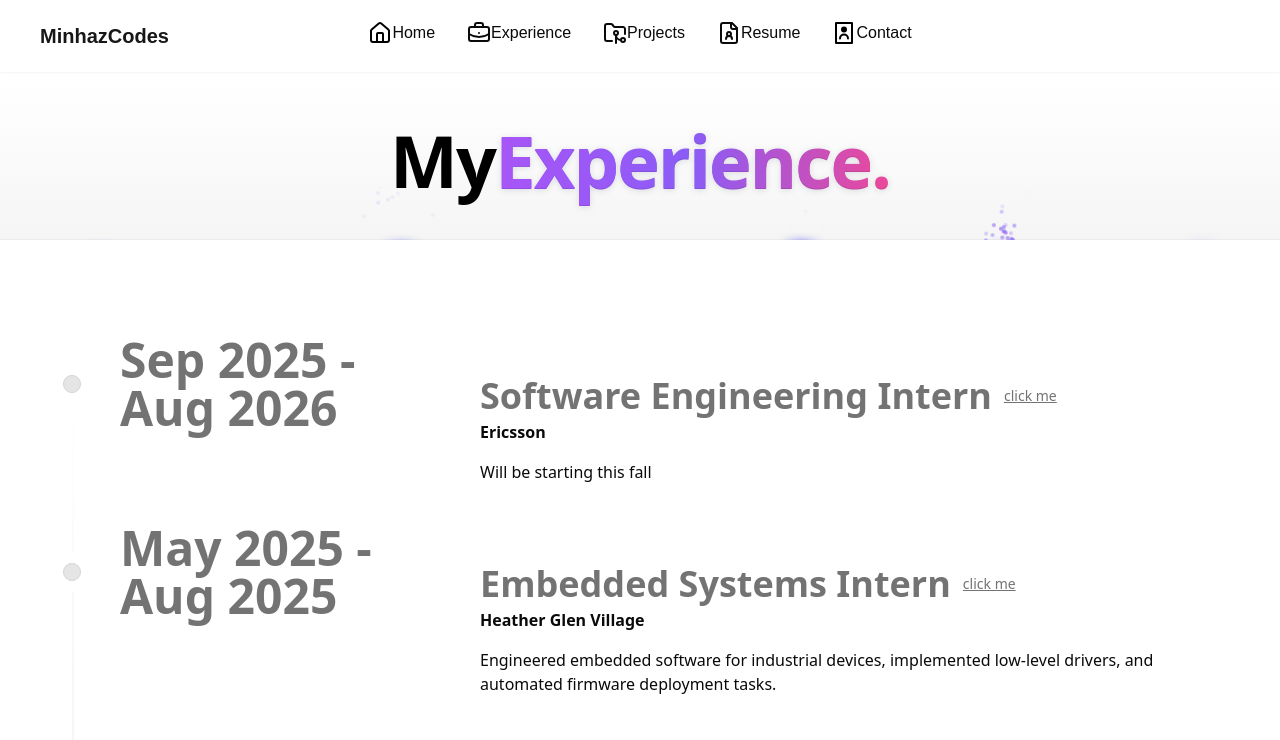
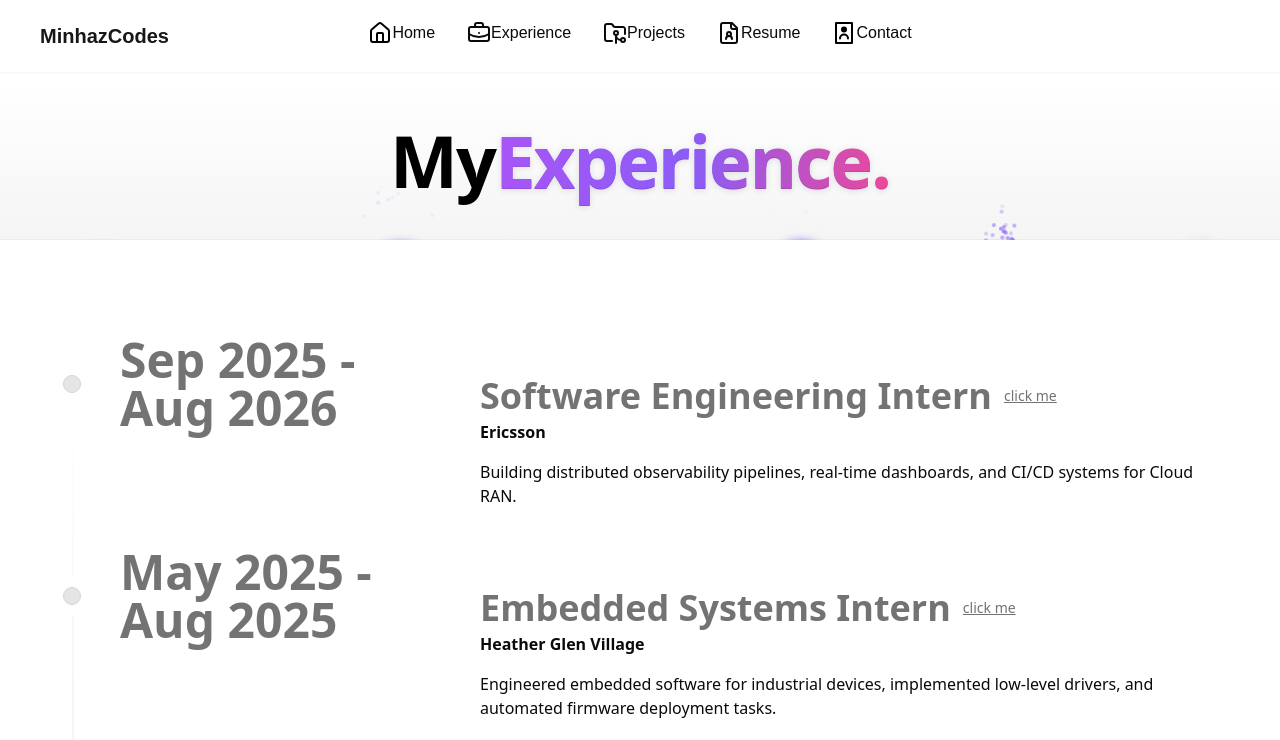
Before and after one commit to MinhazCodes-R/Web-Portfolio02, a Next.js app in the folder webcode/: page /experience in a window 1280 px wide. Shown: the top 740 px of the page. Built offline with nearby package versions, Linux system fonts and the light colour scheme.

Commit message:
updating the experience and resume

```diff
--- a/webcode/app/timeline.tsx
+++ b/webcode/app/timeline.tsx
@@ -80,11 +80,23 @@ export function TimelineDemo() {
     <div className="bg-white w-[70vw] rounded-lg px-10 py-5 overflow-y-scroll" style={{ maxHeight: '80vh' }}>
       <h1 className="text-blue-400 text-3xl font-bold">Software Engineering Intern</h1>
       <p><b>Ericsson</b> – Ottawa, Ontario</p>
-        <ul className="list-disc ml-5 mt-3">
-          <li>Will be starting this fall</li>
+      <ul className="list-disc ml-5 mt-3 space-y-2">
+        <li>
+          Developed and deployed a distributed OpenTelemetry pipeline that consumed Kafka streams and exported
+          telemetry data into VictoriaMetrics, OpenSearch, and PostgreSQL—reducing metric polling latency from
+          15 minutes to under 3 minutes.
+        </li>
+        <li>
+          Built internal observability dashboards using AngularJS for the Cloud RAN team, enabling real-time visualization
+          and improving fault analysis speed by 30%.
+        </li>
+        <li>
+          Developed CI/CD pipelines in Jenkins and Spinnaker to automate validation, packaging, and deployment of CSAR artifacts.
+        </li>
       </ul>
     </div>
     ),
+
     heatherGlen: (
       <div className="bg-white w-[70vw] rounded-lg px-10 py-5 overflow-y-scroll" style={{ maxHeight: '80vh' }}>
         <h1 className="text-blue-400 text-3xl font-bold">Embedded Systems Intern</h1>
@@ -136,16 +148,28 @@ export function TimelineDemo() {
      {
       title: "Sep 2025 - Aug 2026",
       content: (
-        <motion.div initial={{ opacity: 0, x: -100 }} whileInView={{ opacity: 1, x: 0 }} viewport={{ once: true, amount: 0.2 }} transition={{ duration: 0.5 }}>
+        <motion.div
+          initial={{ opacity: 0, x: -100 }}
+          whileInView={{ opacity: 1, x: 0 }}
+          viewport={{ once: true, amount: 0.2 }}
+          transition={{ duration: 0.5 }}
+        >
           <div className="my-10">
             <div className="text-neutral-500 text-4xl mb-1 flex gap-3 items-center">
               <b>Software Engineering Intern</b>
-              <button onClick={() => open(modalContents.ericsson)} className="text-sm text-neutral-500 underline">click me</button>
+              <button onClick={() => open(modalContents.ericsson)} className="text-sm text-neutral-500 underline">
+                click me
+              </button>
             </div>
+
             <p className="mb-4"><b>Ericsson</b></p>
-            <p>Will be starting this fall</p>
+
+            <p>
+              Building distributed observability pipelines, real-time dashboards, and CI/CD systems for Cloud RAN.
+            </p>
           </div>
         </motion.div>
+
       )
     },
     {
```
Also changed, not shown: 2 other files (tests, documents, lock files or other folders). Lines whose indentation alone changed are shown as unchanged.
